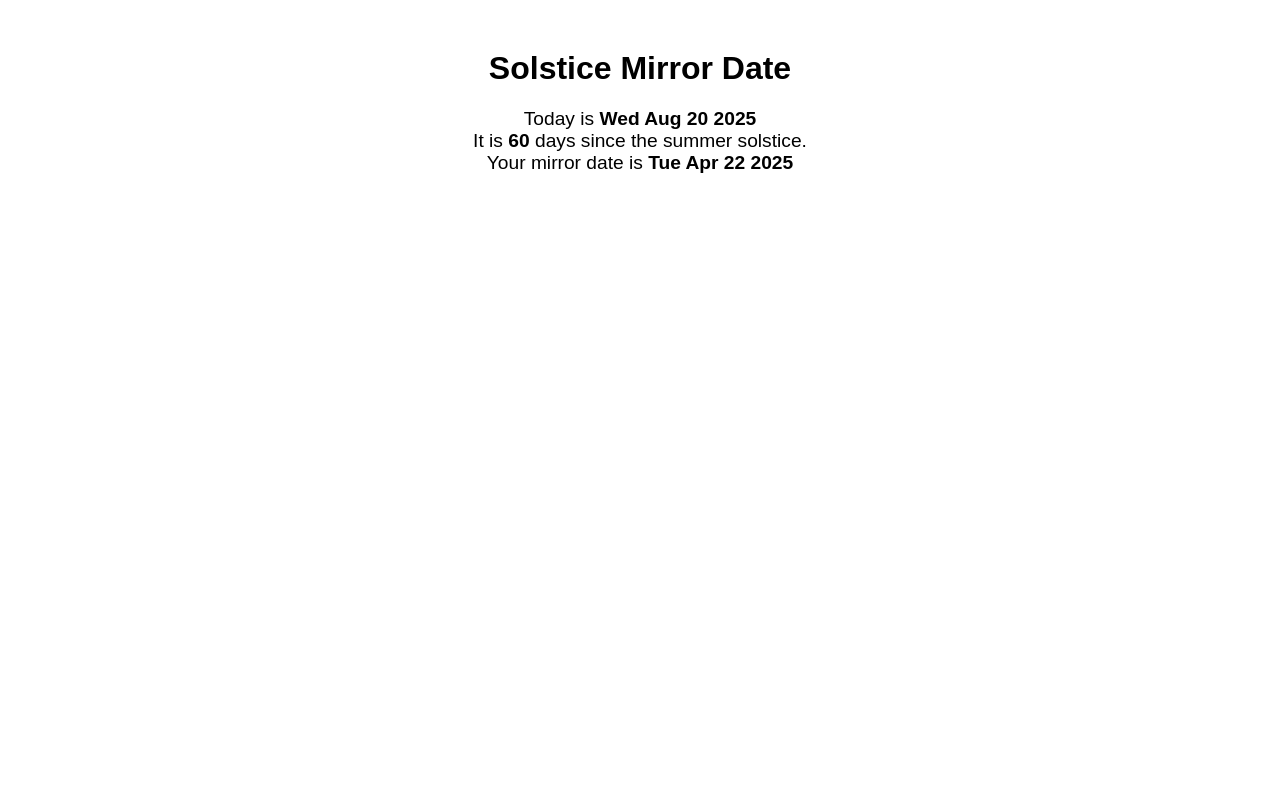
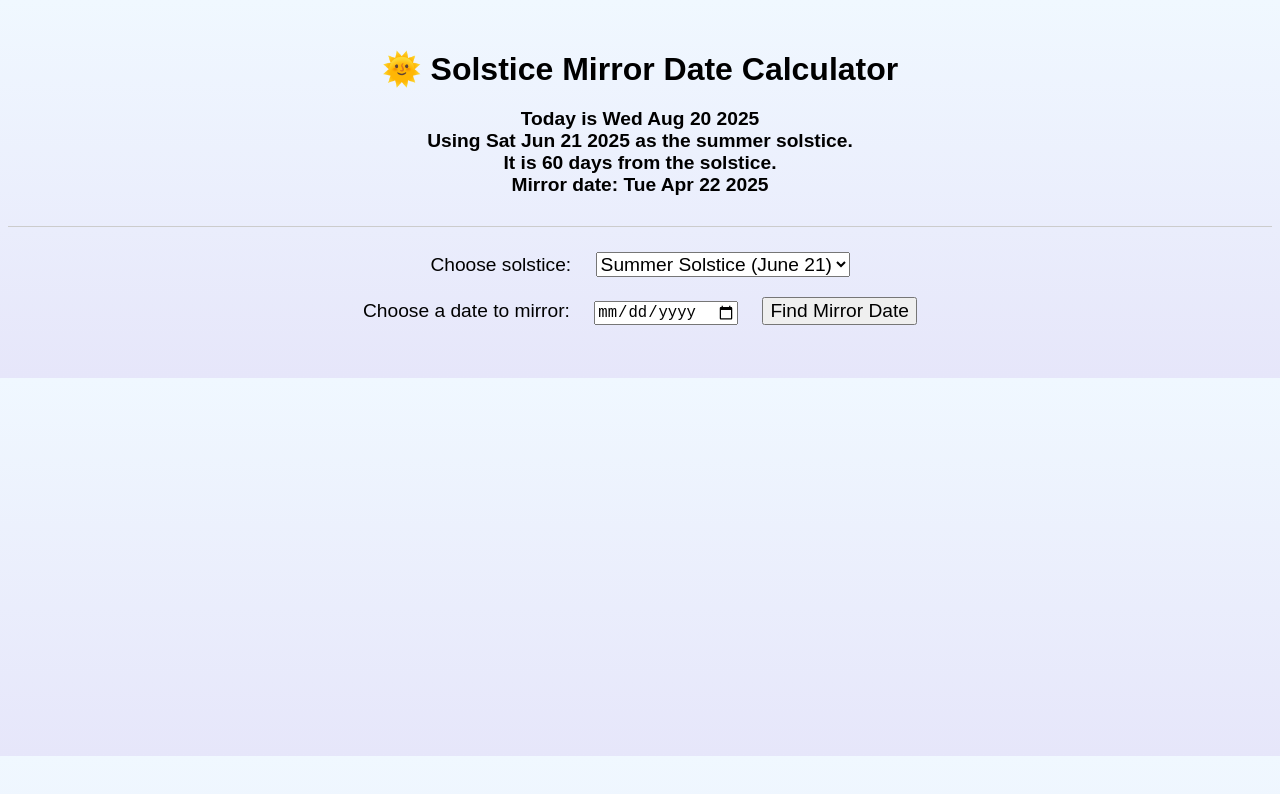
Before and after one commit to VvizardDev/solstice-mirror, a plain HTML site: page index.html in a window 1280 px wide. Drawn offline with Linux system fonts and the light colour scheme.

Commit message:
Update index.html

```diff
--- a/index.html
+++ b/index.html
@@ -3,37 +3,90 @@
 <head>
   <title>Solstice Mirror Date</title>
   <style>
-    body { font-family: sans-serif; text-align: center; margin-top: 50px; }
-    h1 { font-size: 2em; }
-    p { font-size: 1.2em; }
+    body {
+      font-family: sans-serif;
+      text-align: center;
+      margin-top: 50px;
+      background: linear-gradient(to bottom, #f0f8ff, #e6e6fa);
+    }
+    h1 {
+      font-size: 2em;
+      margin-bottom: 10px;
+    }
+    p, label, select, input, button {
+      font-size: 1.2em;
+      margin: 10px;
+    }
+    #customOutput, #output {
+      margin-top: 20px;
+      font-weight: bold;
+    }
+    .section {
+      margin-top: 30px;
+      padding: 15px;
+      border-top: 1px solid #ccc;
+    }
   </style>
 </head>
 <body>
-  <h1>Solstice Mirror Date</h1>
+  <h1>🌞 Solstice Mirror Date Calculator</h1>
   <p id="output"></p>
 
+  <div class="section">
+    <label for="solsticeType">Choose solstice:</label>
+    <select id="solsticeType">
+      <option value="summer">Summer Solstice (June 21)</option>
+      <option value="winter">Winter Solstice (Dec 21)</option>
+    </select>
+    <br>
+
+    <label for="customDate">Choose a date to mirror:</label>
+    <input type="date" id="customDate">
+    <button onclick="calculateCustomMirror()">Find Mirror Date</button>
+
+    <p id="customOutput"></p>
+  </div>
+
   <script>
-    function getMirrorDate() {
-      const now = new Date();
-      const year = now.getFullYear();
-      const solstice = new Date(`${year}-06-21`);
-
-      const msPerDay = 1000 * 60 * 60 * 24;
-      const daysSinceSolstice = Math.floor((now - solstice) / msPerDay);
-      const mirrorDate = new Date(solstice - daysSinceSolstice * msPerDay);
-
-      return {
-        today: now.toDateString(),
-        mirror: mirrorDate.toDateString(),
-        offset: daysSinceSolstice
-      };
+    function getSolsticeDate(year, type) {
+      return new Date(`${year}-${type === 'summer' ? '06-21' : '12-21'}`);
     }
 
-    const result = getMirrorDate();
-    document.getElementById("output").innerHTML =
-      `Today is <strong>${result.today}</strong><br>` +
-      `It is <strong>${result.offset}</strong> days since the summer solstice.<br>` +
-      `Your mirror date is <strong>${result.mirror}</strong>`;
+    function getMirrorDate(date, solsticeType) {
+      const year = date.getFullYear();
+      const solstice = getSolsticeDate(year, solsticeType);
+      const msPerDay = 1000 * 60 * 60 * 24;
+      const daysOffset = Math.floor((date - solstice) / msPerDay);
+      const mirrorDate = new Date(solstice - daysOffset * msPerDay);
+      return { mirrorDate, daysOffset, solstice };
+    }
+
+    function displayTodayMirror() {
+      const today = new Date();
+      const solsticeType = document.getElementById("solsticeType").value;
+      const { mirrorDate, daysOffset, solstice } = getMirrorDate(today, solsticeType);
+      document.getElementById("output").innerHTML =
+        `Today is <strong>${today.toDateString()}</strong><br>` +
+        `Using <strong>${solstice.toDateString()}</strong> as the ${solsticeType} solstice.<br>` +
+        `It is <strong>${daysOffset}</strong> days from the solstice.<br>` +
+        `Mirror date: <strong>${mirrorDate.toDateString()}</strong>`;
+    }
+
+    function calculateCustomMirror() {
+      const input = document.getElementById("customDate").value;
+      const solsticeType = document.getElementById("solsticeType").value;
+      if (!input) return;
+      const selectedDate = new Date(input);
+      const { mirrorDate, daysOffset, solstice } = getMirrorDate(selectedDate, solsticeType);
+      document.getElementById("customOutput").innerHTML =
+        `Selected date: <strong>${selectedDate.toDateString()}</strong><br>` +
+        `Using <strong>${solstice.toDateString()}</strong> as the ${solsticeType} solstice.<br>` +
+        `It is <strong>${daysOffset}</strong> days from the solstice.<br>` +
+        `Mirror date: <strong>${mirrorDate.toDateString()}</strong>`;
+    }
+
+    document.getElementById("solsticeType").addEventListener("change", displayTodayMirror);
+    displayTodayMirror();
   </script>
 </body>
 </html>
```
